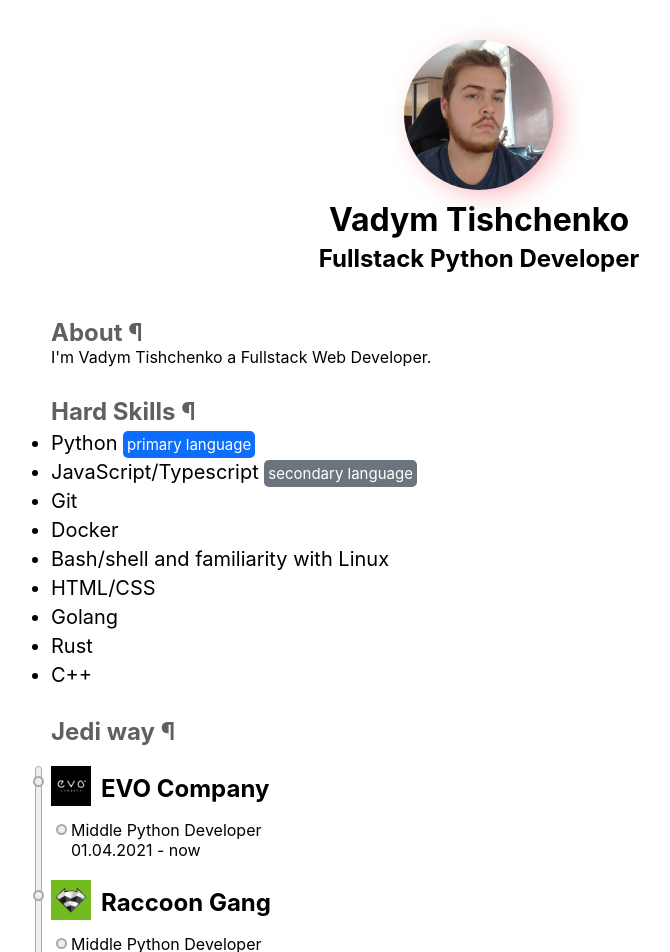
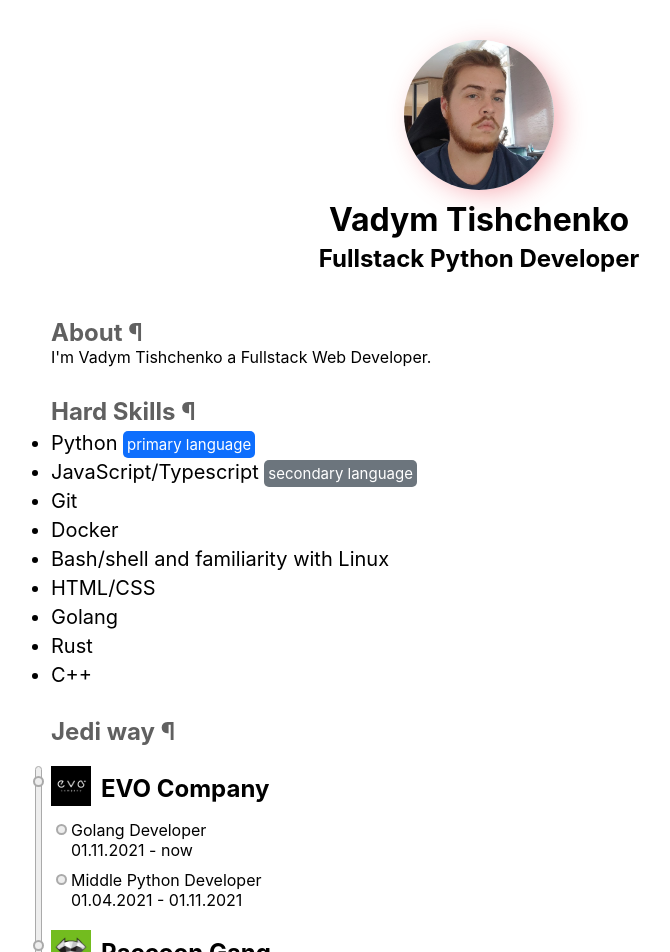
Before and after one commit to qerdcv/qerdcv-ssr, a Next.js app: page / in a window 1280 px wide. Shown: the top 952 px of the page, without its empty margins (161-831 px from the left). Built offline with nearby package versions, Linux system fonts and the light colour scheme.

Commit message:
Update jedy way

```diff
--- a/components/way.js
+++ b/components/way.js
@@ -15,9 +15,14 @@ export default function Way(props) {
         id: '1',
         positions: [
           {
+            id: '8',
+            title: 'Golang Developer',
+            date: '01.11.2021 - now'
+          },
+          {
             id: '4',
             title: 'Middle Python Developer',
-            date: '01.04.2021 - now'
+            date: '01.04.2021 - 01.11.2021'
           }
         ]
       },
```
